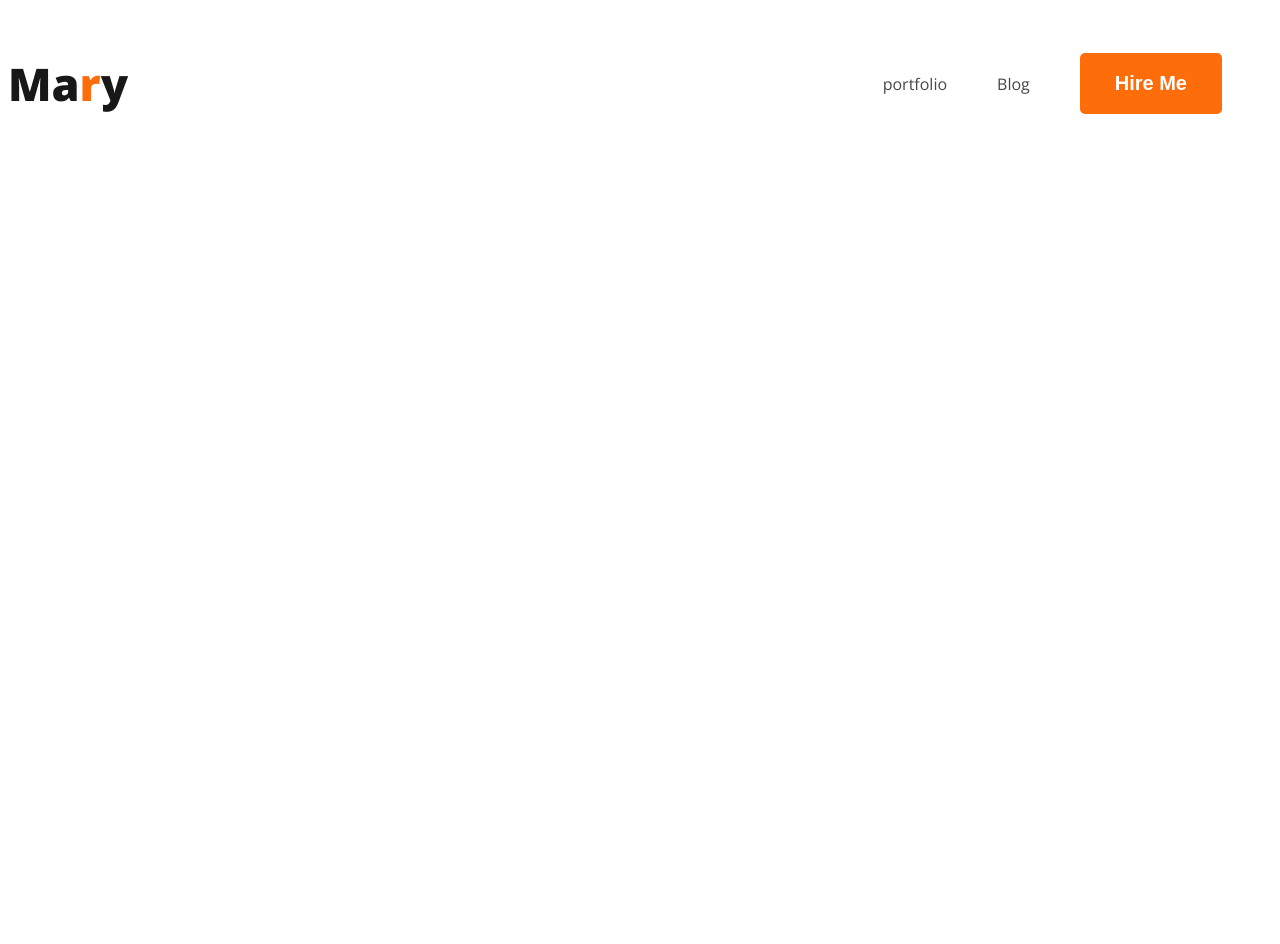
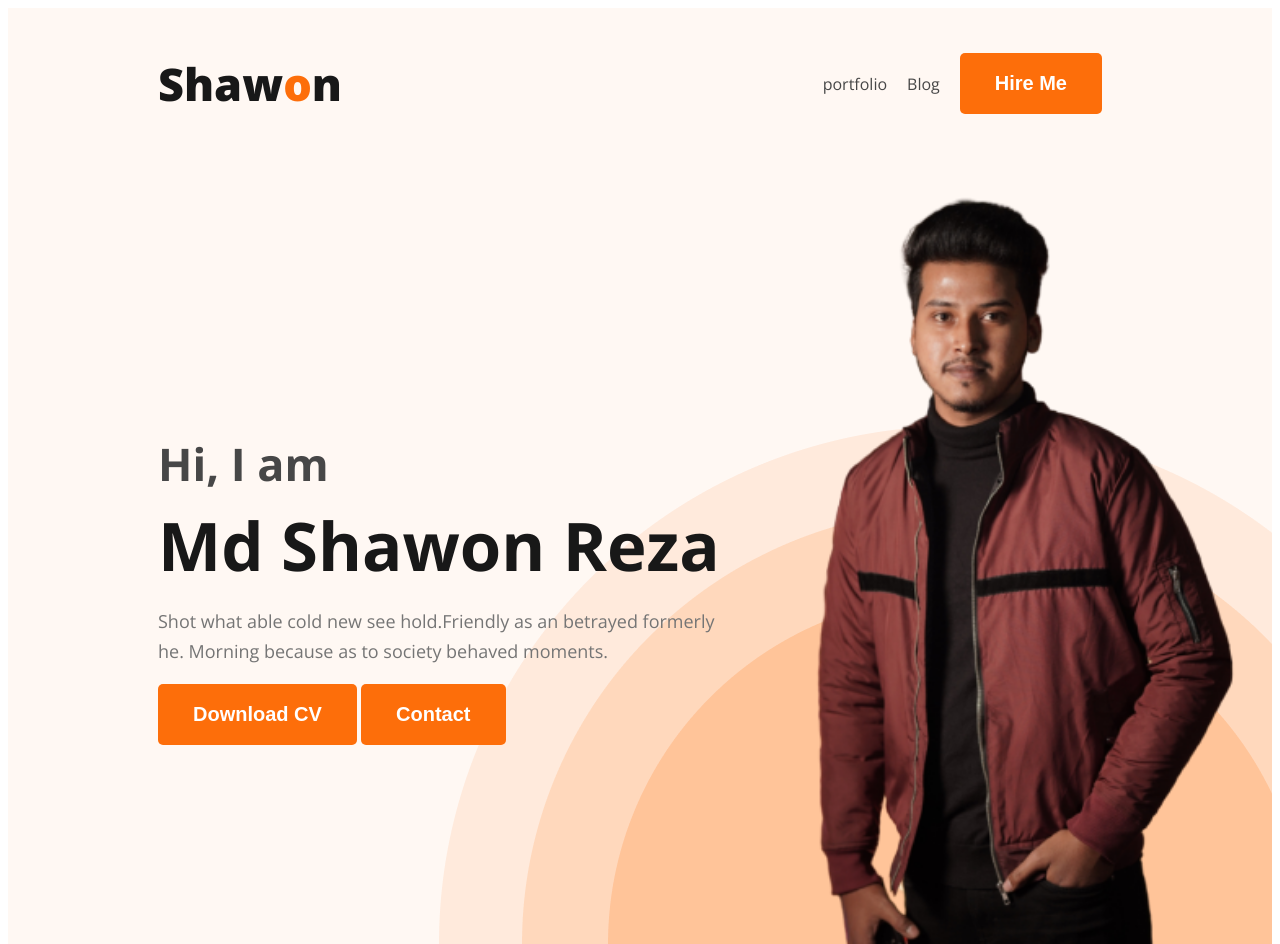
Before and after one commit to mdshawonreza/webdeveloper-portfolio, a plain HTML site: page index.html in a window 1280 px wide. Before the commit the page ends 800 px from the top, so only its background shows below. Drawn offline with nearby package versions, Linux system fonts and the light colour scheme.

Commit message:
add this time

```diff
--- a/index.html
+++ b/index.html
@@ -11,15 +11,25 @@
     <link rel="stylesheet" href="styles/portfolio.css">
 </head>
 <body>
-    <header>
+    <header class="header">
         <nav>
-            <h3 class="nav-head">Ma<span class="text-primary">r</span>y</h3>
+            <h3 class="nav-head">Shaw<span class="text-primary">o</span>n</h3>
             <ul>
                 <li><a href="">portfolio</a></li>
                 <li><a href="">Blog</a></li>
                 <li><button class="btn-primary">Hire Me</button></li>
             </ul>
         </nav>
+        <div  class="banner">
+            <div class="banner-content">
+                <h3 class="bnr-cntt-head1">Hi, I  am</h3>
+                <h1 class="bnr-cntt-head2">Md Shawon Reza</h1>
+                <p class="primary-p p2">Shot what able cold new see hold.Friendly as an betrayed formerly <br> he. Morning because as to society behaved moments.</p>
+                <button class="btn-primary">Download CV</button>
+                <button class="btn-primary">Contact</button>
+            </div>
+            <img class="profile-pic" src="images/fahad.png" alt="image">
+        </div>
     </header>
     <main></main>
     <footer></footer>
--- a/styles/portfolio.css
+++ b/styles/portfolio.css
@@ -15,11 +15,20 @@ body{
     font-weight: 700;
     font-size: 20px;
 }
+.primary-p{
+    color:  #757575;
+font-family: Open Sans;
+font-size: 18px;
+font-weight: 400;
+line-height: 30px;
+}
 /* nav related styles */
 nav{
     display: flex;
     align-items: center;
     justify-content:space-between;
+    margin: 0px 150px;
+
 }
 .nav-head{
     color: #181818;
@@ -32,9 +41,47 @@ nav > ul{
 }
 nav li{
     list-style: none;
-    margin-right: 50px;
+    margin-right: 20px;
 }
 nav a{
     text-decoration: none;
     color: #474747;
 }
+/* header related styles */
+.header{
+    background-color: #FFF8F3;
+    background-image:url(../images/header_bg.png);
+    background-repeat: no-repeat;
+    background-position: bottom right;
+
+}
+.banner{
+    padding: 30px 30px 0px 150px;
+    display: flex;
+    align-items: center;
+    justify-content: space-between;
+}
+.banner .profile-pic{
+    width: 450px;
+}
+.banner-content{
+    max-width: 600px;
+}
+.bnr-cntt-head1{
+    color: #474747;
+font-family: Open Sans;
+font-size: 45px;
+font-weight: 600;
+margin-bottom:0;
+}
+.bnr-cntt-head2{
+    color: #181818;
+font-family: Open Sans;
+font-size: 67px;
+font-weight: 700;
+margin-top: 5px;
+margin-bottom: 15px;
+}
+.p2{
+    margin-top: 5px;
+}
```
Also changed, not shown: images/fahad.png (added), images/shawon.png (added).
